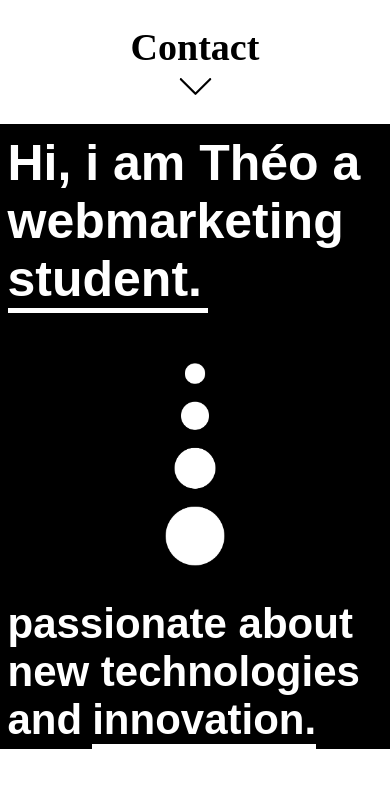
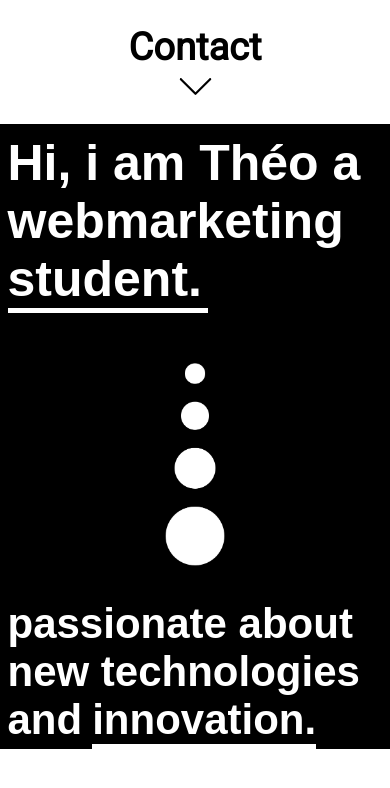
Before and after one commit to theo-bellenger/Portfolio, a plain HTML site: page index.html in a window 390 px wide. Drawn offline with nearby package versions, Linux system fonts and the light colour scheme.

Commit message:
Update style.css

```diff
--- a/styles/style.css
+++ b/styles/style.css
@@ -17,7 +17,7 @@ header div.nonActivated{
 header div.nonActivated h1{
   color: black;
   font-size: 38px;
-  font-family: 'Roboto-black', Black;
+  font-family: 'Roboto', Black;
   margin: auto;
   margin-top: 5px;
 }
@@ -105,4 +105,5 @@ div.textContainer{
 div.textContainer h1:last-child{
   margin-left: 10px;
 }
+
 }
```
